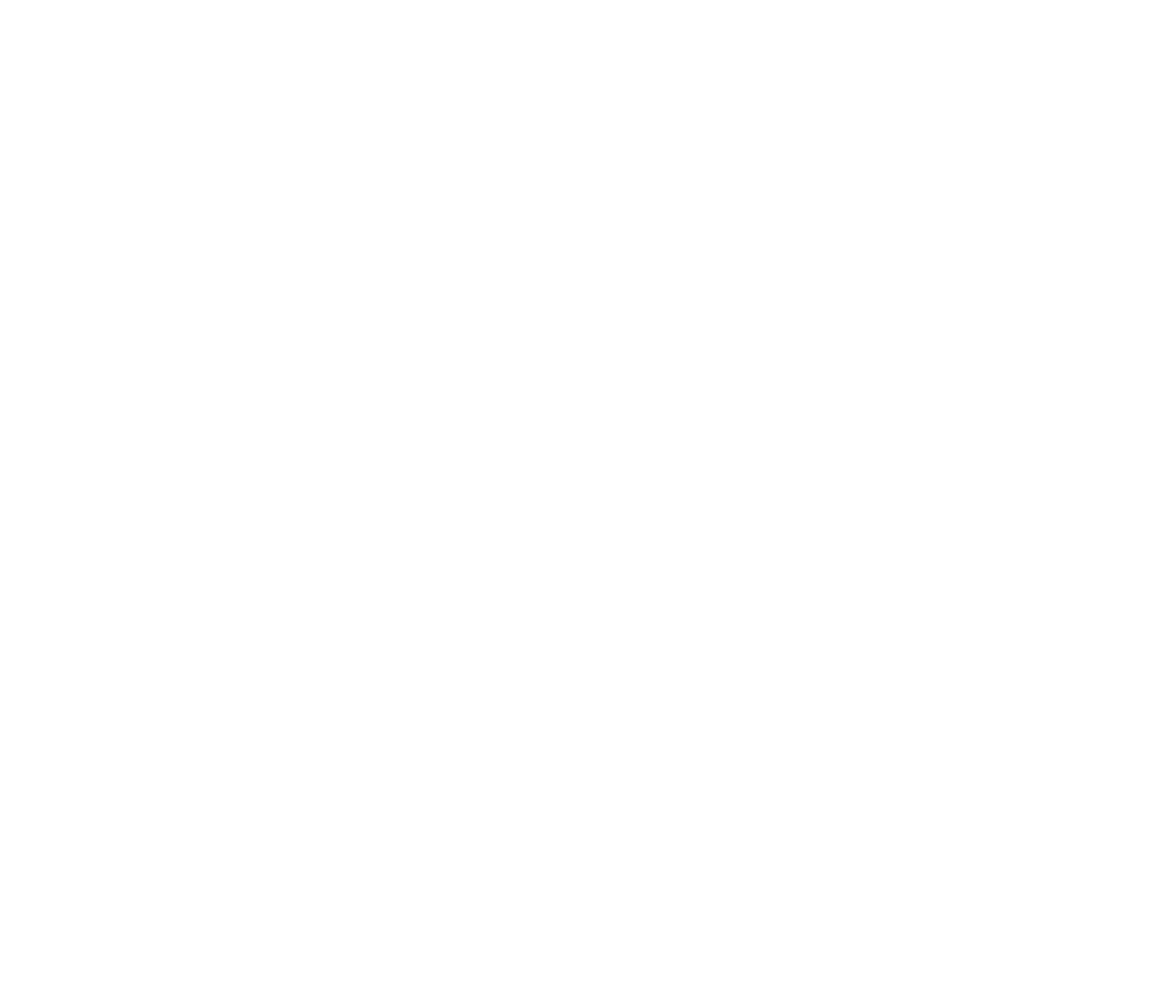
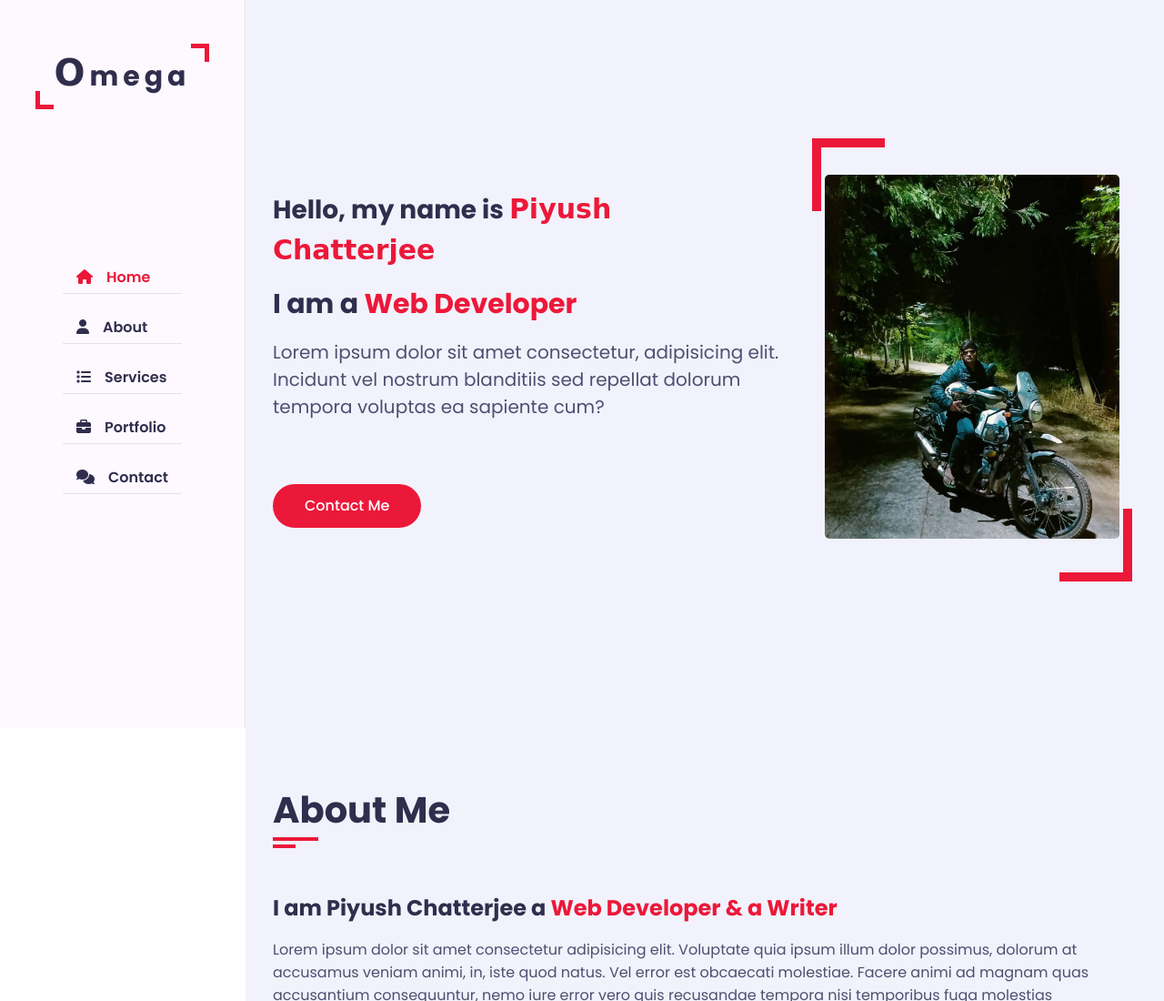
Before and after one commit to Omegahelkarex/Portfolio-vjs, a plain HTML site: page index.html in a window 1280 px wide. Shown: the top 1100 px of the page at 91% size. Before the commit the page ends 800 px from the top, so only its background shows below. Drawn offline with Linux system fonts and the light colour scheme; a web font is replaced by a local one.

Commit message:
first commit

```diff
--- /dev/null
+++ b/css/skins/color-1.css
@@ -0,0 +1,3 @@
+:root {
+    --skin-color:#ec1839;
+}
--- /dev/null
+++ b/css/style.css
@@ -0,0 +1,404 @@
+@import url('https://fonts.googleapis.com/css2?family=Clicker+Script&family=Poppins:wght@200;300;400;500;600;700&display=swap');
+
+
+:root {
+    --bg-black-900:#f2f2fc;
+    --bg-black-100:#fdf9ff;
+    --bg-black-50:#e8dfec;
+    --text-black-900:#302e4d;
+    --text-black-700:#504e70;
+
+}
+
+body {
+    /* margin: 0;
+    padding:0; */
+    line-height: 1.5;
+    font-size: 16px;
+    font-family: 'poppins', sans-serif;
+
+}
+
+*{
+    margin: 0;
+    padding: 0;
+    outline: none;
+    text-decoration: none;
+    box-sizing: border-box;
+
+}
+
+::before,::after {
+    box-sizing: border-box;
+
+}
+
+ul{
+    list-style: none;
+}
+
+.section{
+    background: var(--bg-black-900);
+    min-height: 100vh;
+    display: block;
+    padding: 0 30px;
+    opacity: 1;
+}
+
+.hidden {
+    display: none;
+}
+
+.main-content {
+    padding-left: 270px;
+}
+
+.padd-15 {
+    padding-left: 15px;
+    padding-right: 15px;
+}
+
+.container {
+    max-width: 1100px;
+    width: 100%;
+    /* background-color: red; */
+    margin: auto;
+}
+
+.section .container {
+    padding-top: 60px;
+    padding-bottom: 70px;
+}
+
+.section-title {
+    flex: 0 0 100%;
+    max-width: 100%;
+    /* background-color: red; */
+    margin-bottom: 60px;
+}
+
+.section-title h2 {
+    font-size: 40px;
+    color: var(--text-black-900);
+    font-weight: 700;
+    position: relative;
+}
+
+.section-title h2::before {
+    content: '';
+    height: 4px;
+    width: 50px;
+    background-color: var(--skin-color);
+    position: absolute;
+    top: 100%;
+    left: 0;
+}
+
+.section-title h2::after {
+    content: '';
+    height: 4px;
+    width: 25px;
+    background-color: var(--skin-color);
+    position: absolute;
+    top: 100%;
+    left: 0;
+    margin-top: 8px;
+}
+
+.row {
+    display: flex;
+    flex-wrap: wrap;
+    margin-left: -15px;
+    margin-right: -15px;
+    position: relative;
+}
+
+.btn {
+    font-size: 16px;
+    font-weight: 500;
+    padding: 12px 35px;
+    color: white;
+    border-radius: 40px;
+    display: inline-block;
+    border: none;
+    white-space: nowrap;
+    background: var(--skin-color);
+    transition: all 0.3s ease;
+}
+
+.btn:hover {
+    transform: scale(1.05);
+}
+
+.aside{
+
+    width: 270px;
+    background: var(--bg-black-100);
+    position: fixed;
+    left: 0;
+    top: 0;
+    padding: 30px;
+    height: 100%;
+    border-right: 1px solid var(--bg-black-50);
+    display: flex;
+    justify-content: center;
+    align-items: center;
+    z-index: 10;
+
+}
+
+.aside .logo{
+    position: absolute;
+    top: 50px;
+    font-size: 30px;
+    text-transform: capitalize;
+}
+
+.aside .logo a {
+    color: var(--text-black-900);
+    font-weight: 700;
+    /* background: red; */
+    padding: 15px 20px;
+    font-size: 30px;
+    letter-spacing: 5px;
+    position: relative;
+    /* padding-right: 15px; */
+
+}
+
+.aside .logo a span {
+    font-family: 'CLicker Script', cursive;
+    font-size: 40px;
+    /* padding-left: 20px; */
+
+}
+
+.aside .logo a::before {
+    content: '';
+    position: absolute;
+    width: 20px;
+    height: 20px;
+    border-bottom: 5px solid var(--skin-color);
+    border-left: 5px solid var(--skin-color);
+    bottom: 0;
+    left: 0;
+
+}
+
+.aside .logo a::after {
+    content: '';
+    position: absolute;
+    width: 20px;
+    height: 20px;
+    border-top: 5px solid var(--skin-color);
+    border-right: 5px solid var(--skin-color);
+    top: 0;
+    right: 0;
+
+
+}
+
+.aside .nav-toggler {
+    height: 40px;
+    width: 45px;
+    border: 1px solid var(--bg-black-50);
+    cursor: pointer;
+    position: fixed;
+    left: 300px;
+    top: 20px;
+    border-radius: 5px;
+    background: var(--bg-black-100);
+    display: none;
+    align-items: center;
+    justify-content: center;
+}
+
+.aside .nav-toggler span  {
+    height: 2px;
+    width: 18px;
+    background: var(--skin-color);
+    display: inline-block;
+    position: relative;
+}
+
+.aside .nav-toggler span::before {
+    content: '';
+    height: 2px;
+    width: 18px;
+    background: var(--skin-color);
+    position: absolute;
+    top: -6px;
+    left: 0;
+
+}
+
+.aside .nav-toggler span::after {
+    content: '';
+    height: 2px;
+    width: 18px;
+    background: var(--skin-color);
+    position: absolute;
+    top: 6px;
+    left: 0;
+
+}
+
+
+
+
+
+
+
+.aside .nav {
+    margin-top: 50px;
+}
+
+.aside .nav li {
+
+    margin-bottom: 20px;
+    display: block;
+
+}
+
+.aside .nav li a {
+    font-size: 16px;
+    font-weight: 600;
+    display: block;
+    border-bottom: 1px solid var(--bg-black-50) ;
+    color: var(--text-black-900);
+    padding: 5px 15px;
+}
+
+.aside .nav li a.active {
+    color: var(--skin-color);
+}
+
+.aside .nav li a i {
+
+    margin-right: 15px;
+
+
+}
+
+
+/* home */
+
+.home {
+    min-height: 100vh;
+    display: flex;
+    color: var(--text-black-900);
+}
+
+.home .home-info {
+    flex: 0 0 60%;
+    max-width: 60%;
+
+}
+
+h3.hello {
+    font-size: 28px;
+    margin: 15px 0;
+}
+
+h3.hello span {
+    font-family: 'Clicker Script', cursive;
+    font-size: 30px;
+    font-weight: 700;
+    color: var(--skin-color);
+}
+
+h3.my-profession {
+    font-size: 30px;
+    margin: 15px 0;
+}
+
+.typing {
+    color: var(--skin-color);
+}
+.home-info p {
+    margin-bottom: 70px;
+    font-size: 20px;
+    color: var(--text-black-700);
+}
+
+.home .home-img {
+    flex: 0 0 40%;
+    max-width: 40%;
+    /* background: red; */
+    text-align: center;
+    position: relative;
+}
+
+.home-img::after {
+    content: '';
+    position: absolute;
+    height: 80px;
+    width: 80px;
+    border-bottom: 10px solid var(--skin-color);
+    border-right: 10px solid var(--skin-color);
+    right: 20px;
+    bottom: -40px;
+}
+
+.home-img::before {
+    content: '';
+    position: absolute;
+    height: 80px;
+    width: 80px;
+    border-top: 10px solid var(--skin-color);
+    border-left: 10px solid var(--skin-color);
+    left: 20px;
+    top: -40px;
+}
+
+.home .home-img img {
+    margin: auto;
+    border-radius: 5px;
+    height: 400px;
+}
+
+/*About*/
+
+.about .about-content{
+    flex: 0 0 100%;
+    max-width: 100%;
+    /* background-color: red; */
+
+}
+
+.about .about-content .about-text {
+    flex: 0 0 100%;
+    max-width: 100%;
+    /* background-color: red; */
+}
+
+.about .about-content .about-text h3{
+    font-size: 24px;
+    margin-bottom: 15px;
+    font-weight: 700;
+    color: var(--text-black-900);
+}
+
+
+.about .about-content .about-text h3 span {
+    color: var(--skin-color);
+}
+
+.about .about-content .about-text p {
+    font-size: 16px;
+    line-height: 25px;
+    color: var(--text-black-700);
+}
+
+.about .about-content .personal-info {
+    flex: 0 0 60%;
+    max-width: 60%;
+    background-color: red;
+}
+
+
+.about .about-content .skills {
+    flex: 0 0 40%;
+    max-width: 40%;
+    background-color: green;
+}
--- a/index.html
+++ b/index.html
@@ -3,9 +3,121 @@
 <head>
     <meta charset="UTF-8">
     <meta name="viewport" content="width=device-width, initial-scale=1.0">
-    <title>Document</title>
+    <title>Helkarex</title>
+    <link rel="stylesheet" href="css/style.css">
+    <link rel="stylesheet" href="css/skins/color-1.css">
+    <link rel="stylesheet" href="https://cdnjs.cloudflare.com/ajax/libs/font-awesome/6.5.1/css/all.min.css">
 </head>
 <body>
 
+
+    <div class="main-container">
+        <div class="aside">
+            <div class="logo">
+                <a href="#"><span>O</span>mega</a>
+            </div>
+            <div class="nav-toggler">
+                <span></span>
+            </div>
+
+            <ul class="nav">
+                <li><a href="#home" class="active"><i class="fa fa-home"></i>Home</a></li>
+                <li><a href="#about"><i class="fa fa-user"></i>About</a></li>
+                <li><a href="#"><i class="fa fa-list"></i>Services</a></li>
+                <li><a href="#"><i class="fa fa-briefcase"></i>Portfolio</a></li>
+                <li><a href="#"><i class="fa fa-comments"></i>Contact</a></li>
+            </ul>
+        </div>
+
+
+        <div class="main-content">
+            <section class="home section hidden" id="home">
+                <div class="container">
+                    <div class="row">
+                        <div class="home-info padd-15">
+                            <h3 class="hello">Hello, my name is <span class="name">Piyush Chatterjee</span></h3>
+                            <h3 class="my-profession">I am a <span class="typing">Web Developer</span></h3>
+                            <p>Lorem ipsum dolor sit amet consectetur, adipisicing elit. Incidunt vel nostrum blanditiis sed repellat dolorum tempora voluptas ea sapiente cum?</p>
+                            <a href="#contact" class="btn hire-me">Contact Me</a>
+                        </div>
+                        <div class="home-img padd-15">
+                            <img src="images/myphoto.jpg" alt="">
+                        </div>
+                    </div>
+                </div>
+            </section>
+
+
+
+            <section class="about section" id="about">
+                <div class="container">
+                    <div class="row">
+                        <div class="section-title padd-15">
+                            <h2>About Me </h2>
+                        </div>
+                    </div>
+                    <div class="row">
+                        <div class="about-content padd-15">
+                            <div class="row">
+                                <div class="about-text padd-15">
+                                    <h3>I am Piyush Chatterjee a <span>Web Developer & a Writer</span></h3>
+                                    <p>Lorem ipsum dolor sit amet consectetur adipisicing elit. Voluptate quia ipsum illum dolor possimus, dolorum at accusamus veniam animi, in, iste quod natus. Vel error est obcaecati molestiae. Facere animi ad magnam quas accusantium consequuntur, nemo iure error vero quis recusandae tempora nisi temporibus fuga molestias reprehenderit voluptatum iste delectus. Id harum sit voluptas atque.</p>
+
+                                </div>
+                            </div>
+                            <div class="row">
+                                <div class="personal-info padd-15">
+                                    info
+                                </div>
+                                <div class="skills padd-15">
+                                    skills
+                                </div>
+                            </div>
+                        </div>
+                    </div>
+                </div>
+
+            </section>
+
+
+
+
+
+
+
+
+
+
+
+
+
+
+
+
+
+
+
+
+
+
+        </div>
+    </div>
+
+
+
+
+
+
+
+
+
+
+
+
+
+
+
+
+    <script src="js/script.js"></script>
 </body>
 </html>
```
Also changed, not shown: images/myphoto.jpg (added), js/script.js (added).
